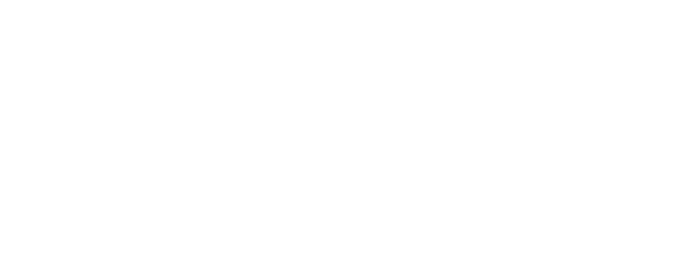
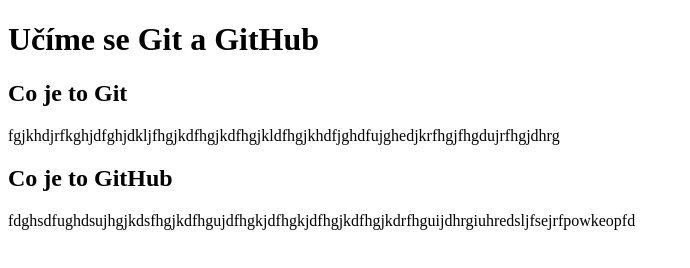
Before and after one commit to babtiste/github-demo, a plain HTML site: page index.html in a window 1280 px wide. Shown: the whole page, without its empty margins (0-690 px from the left). Drawn offline with Linux system fonts and the light colour scheme.

Commit message:
Vložen obsah do body - H1, H2, P

```diff
--- a/index.html
+++ b/index.html
@@ -7,6 +7,10 @@
     <title>Document</title>
 </head>
 <body>
-
+    <h1>Učíme se Git a GitHub</h1>
+    <h2>Co je to Git</h2>
+    <p>fgjkhdjrfkghjdfghjdkljfhgjkdfhgjkdfhgjkldfhgjkhdfjghdfujghedjkrfhgjfhgdujrfhgjdhrg</p>
+    <h2>Co je to GitHub</h2>
+    <p>fdghsdfughdsujhgjkdsfhgjkdfhgujdfhgkjdfhgkjdfhgjkdfhgjkdrfhguijdhrgiuhredsljfsejrfpowkeopfd</p>
 </body>
 </html>
```
